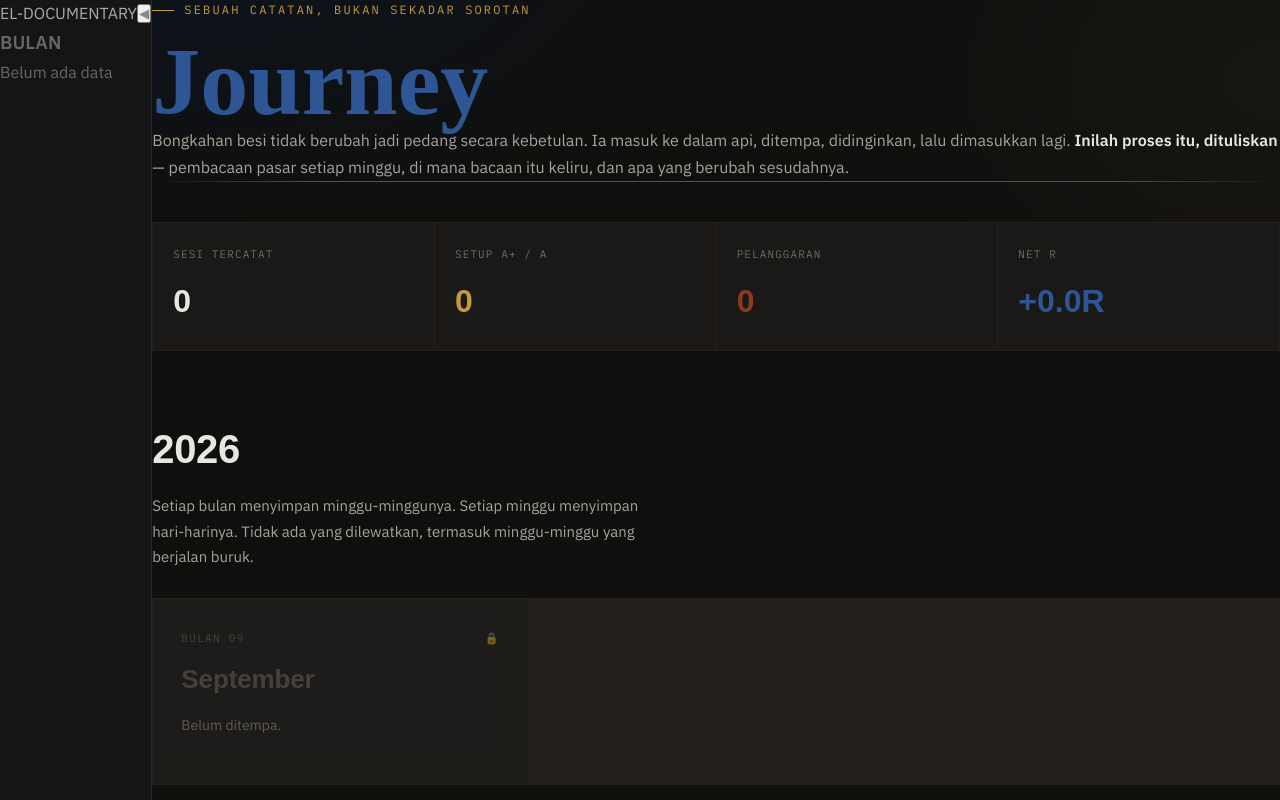
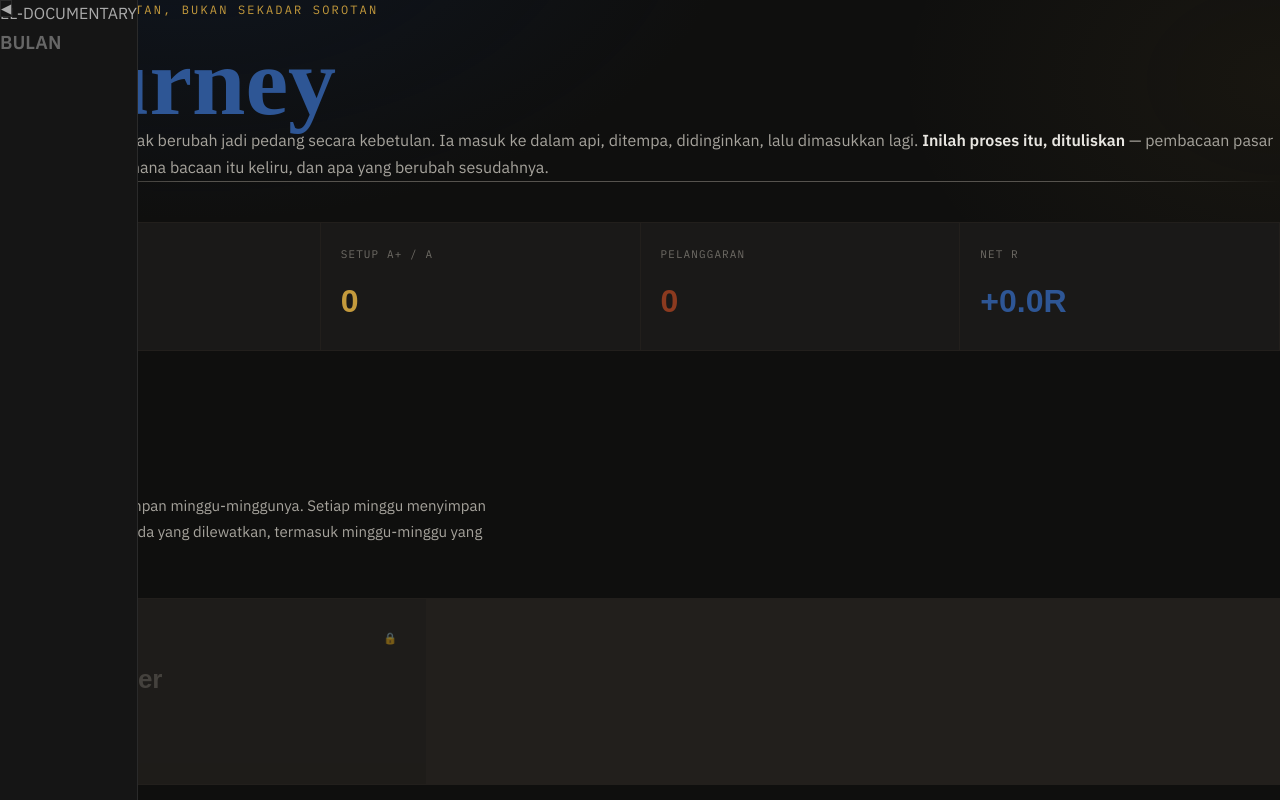
Before and after one commit to Eleven-stack11/the-tempering, a Next.js app: page / in a window 1280 px wide. Shown: the top 800 px of the page. Built offline with nearby package versions, Linux system fonts and the light colour scheme; a web font is replaced by a local one.

Commit message:
Update Sidebar.tsx

```diff
--- a/app/components/Sidebar.tsx
+++ b/app/components/Sidebar.tsx
@@ -24,52 +24,50 @@ export default function Sidebar({ months }: { months: MonthItem[] }) {
   };
 
   return (
+    <>
+      {/* Tombol Toggle — selalu terlihat di pojok kiri */}
+      <button
+        onClick={toggle}
+        className="fixed top-4 left-4 z-50 bg-[#151515] border border-[#2a2a2a] rounded p-2 text-[#aaa] hover:text-white transition text-xl w-10 h-10 flex items-center justify-center"
+        aria-label="Toggle Sidebar"
+      >
+        {isOpen ? "◀" : "☰"}
+      </button>
+
+      {/* Sidebar */}
       <aside
-      className={`transition-all duration-300 ease-in-out ${
-        isOpen ? "w-64" : "w-16"
-      } bg-[#151515] border-r border-[#2a2a2a] flex-shrink-0 min-h-screen p-4 relative`}
+        className={`fixed top-0 left-0 h-screen bg-[#151515] border-r border-[#2a2a2a] transition-all duration-300 ease-in-out z-40 overflow-hidden ${
+          isOpen ? "w-64 p-4" : "w-0 p-0"
+        }`}
       >
-      {/* Header */}
-      <div className="flex items-center justify-between mb-8">
-        {isOpen ? (
+        <div className={`${isOpen ? "block" : "hidden"} h-full flex flex-col`}>
+          {/* Brand */}
+          <div className="flex items-center justify-between mb-8 pt-2">
             <span className="font-mono text-sm text-[#aaa] uppercase tracking-widest">
               EL-DOCUMENTARY
             </span>
-        ) : (
-          <span className="font-mono text-sm text-[#aaa] uppercase">EL</span>
-        )}
-        <button
-          onClick={toggle}
-          className="text-[#888] hover:text-white transition text-lg focus:outline-none"
-        >
-          {isOpen ? "◀" : "☰"}
-        </button>
           </div>
 
           {/* Daftar Bulan */}
           <nav>
-        {isOpen && (
             <h3 className="text-xs font-mono text-[#666] uppercase tracking-wider mb-3">
               Bulan
             </h3>
-        )}
             <div className="space-y-1">
-          {months.length === 0 ? (
-            <p className="text-xs text-[#666]">Belum ada data</p>
-          ) : (
-            months.map(({ key, name, year, count }) => (
+              {months.map(({ key, name, year, count }) => (
                 <Link
                   key={key}
                   href={`/month/${key}`}
                   className="block py-1.5 px-3 rounded hover:bg-[#2a2a2a] text-[#aaa] hover:text-white transition text-sm truncate"
-                title={isOpen ? `${name} ${year} (${count})` : `${year}`}
+                  title={`${name} ${year} (${count})`}
                 >
-                {isOpen ? `${name} ${year} (${count})` : `${year}`}
+                  {name} {year} ({count})
                 </Link>
-            ))
-          )}
+              ))}
             </div>
           </nav>
+        </div>
       </aside>
+    </>
   );
 }
```
Lines whose indentation alone changed are shown as unchanged.
